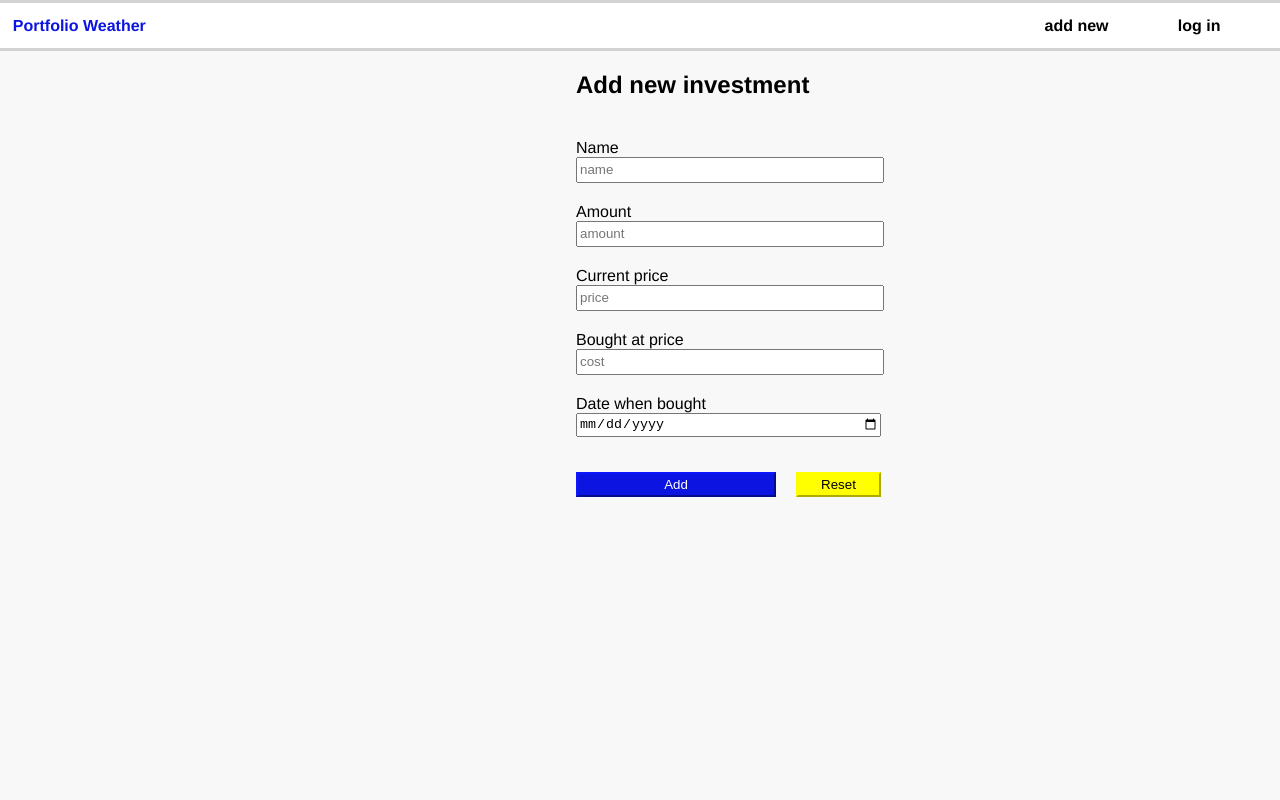
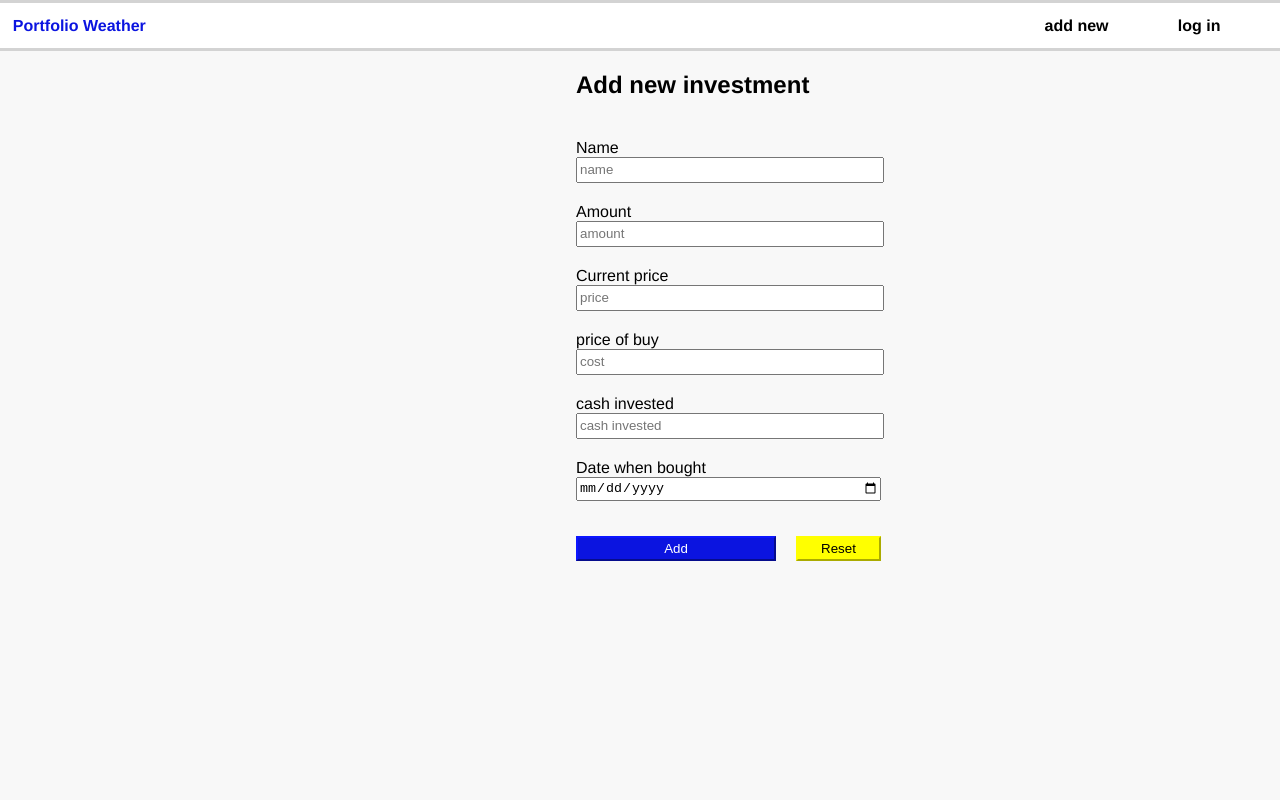
Before and after one commit to jpeipone/React-Firebase-Portfolio, a React (Create React App) app in the folder investors-app/: page /add in a window 1280 px wide. Shown: the top 800 px of the page. Built offline with nearby package versions, Linux system fonts and the light colour scheme; no server answers.

Commit message:
value and cashInvested now stored in database aswell

```diff
--- a/investors-app/src/components/Firestore/create/AddNewInvestment.js
+++ b/investors-app/src/components/Firestore/create/AddNewInvestment.js
@@ -8,12 +8,13 @@ const AddNewInvestment = async (
   amount,
   price,
   cost,
-  value,
-  boughtDate,
-  winLossNeutral
+  cashInvested,
+  boughtDate
 ) => {
   //Firestore investors collection reference
   const investorCollectionRef = collection(db, "investors");
+
+  const tempValue = Number(parseFloat((amount * price).toFixed(2)));
 
   //structure of new investment data
   const newInvestment = {
@@ -21,6 +22,9 @@ const AddNewInvestment = async (
     price: price,
     amount: amount,
     cost: cost,
+    cashInvested: cashInvested,
+    boughtDate: boughtDate,
+    value: tempValue,
   };
 
   //investor own document
@@ -36,10 +40,10 @@ const AddNewInvestment = async (
   await addDoc(investorInvestmentsCollection, newInvestment);
   console.log("add new doc");
 
-  //     investmentCollection.addDoc(newInvestment);
-  //testing update Summary
-  //  SummaryUserInvestments(UIDinvestor, 1, 50, 89);
-  //testing ends
+  // update portfolio Summary
+  const assetSum = 1;
+  const value = tempValue;
+  SummaryUserInvestments(UIDinvestor, 1, cashInvested, value);
 };
 
 export default AddNewInvestment;
--- a/investors-app/src/components/Firestore/update/SummaryUserInvestments.js
+++ b/investors-app/src/components/Firestore/update/SummaryUserInvestments.js
@@ -5,7 +5,7 @@ import { setDoc, doc, increment } from "firebase/firestore";
 export const SummaryUserInvestments = async (
   UIDinvestor,
   assetSum,
-  cost,
+  cashInvested,
   value
 ) => {
   //reference summary collection
@@ -21,7 +21,7 @@ export const SummaryUserInvestments = async (
     AssetsSum: increment(assetSum),
     NegativeAssetsSum: 8,
     PositiveAssetsSum: 3,
-    TotalCost: increment(cost),
+    TotalCost: increment(cashInvested),
     TotalValue: increment(value),
   };
 
--- a/investors-app/src/components/Pages/addPage/AddInvestmentForm.js
+++ b/investors-app/src/components/Pages/addPage/AddInvestmentForm.js
@@ -9,24 +9,23 @@ const AddInvestmentForm = () => {
   const [amount, setAmount] = useState("");
   const [price, setPrice] = useState("");
   const [cost, setCost] = useState("");
-  const [value, setValue] = useState("");
+  const [value, setValue] = useState(0.0);
   const [boughtDate, setBoughtDate] = useState("");
   const [winLossNeutral, setWinLossNeutral] = useState(""); //status of trade comparing price to cost
+  const [cashInvested, setCashInvested] = useState("");
 
   const handleAddInvestment = () => {
-    console.log("add new investment clicked");
-    console.log("name:", name);
+    //  const tempValue = Number(parseFloat((amount * price).toFixed(2)));
+
     AddNewInvestment(
       UIDinvestor,
       name,
       amount,
       price,
       cost,
-      value,
-      boughtDate,
-      winLossNeutral
+      cashInvested,
+      boughtDate
     );
-    alert(name);
   };
 
   const handleResetForm = () => {
@@ -37,6 +36,7 @@ const AddInvestmentForm = () => {
     setValue(null);
     setBoughtDate(null);
     setWinLossNeutral(null);
+    setCashInvested(null);
   };
 
   return (
@@ -67,13 +67,21 @@ const AddInvestmentForm = () => {
           className="input__investment"
           onChange={(e) => setPrice(parseFloat(e.target.value))}
         />
-        <label className="input__label">Bought at price</label>
+        <label className="input__label">price of buy</label>
         <input
           placeholder="cost"
           type="number"
           step="0.1"
           className="input__investment"
           onChange={(e) => setCost(parseFloat(e.target.value))}
+        />
+        <label className="input__label">cash invested</label>
+        <input
+          placeholder="cash invested"
+          type="number"
+          step="0.1"
+          className="input__investment"
+          onChange={(e) => setCashInvested(parseFloat(e.target.value))}
         />
         <label className="input__label">Date when bought</label>
         <input
--- a/investors-app/src/components/TableAssets/TableAssets.css
+++ b/investors-app/src/components/TableAssets/TableAssets.css
@@ -27,17 +27,17 @@
 }
 
 .asset__profit {
-  width: 100px;
+  width: 150px;
 }
 
 .positive__profit {
-  width: 100px;
+  width: 150px;
   color: green;
   font-weight: bold;
 }
 
 .negative__profit {
-  width: 100px;
+  width: 150px;
   color: red;
   font-weight: bold;
 }
--- a/investors-app/src/components/TableAssets/TableAssets.js
+++ b/investors-app/src/components/TableAssets/TableAssets.js
@@ -29,7 +29,6 @@ const TableAssets = () => {
           <div className="asset__profit">return</div>
           <div className="asset__value">value</div>
 
-          <div className="asset__cost">invested</div>
           <div className="asset__amount">amount</div>
         </div>
         {userdata
@@ -39,17 +38,15 @@ const TableAssets = () => {
                 <div className="asset__price">{investment?.price}</div>
                 <div
                   className={
-                    investment?.price * investment?.amount - investment?.cost >=
-                    0
+                    investment?.price - investment?.cost >= 0
                       ? "positive__profit"
                       : "negative__profit"
                   }
                 >
-                  {investment?.price * investment?.amount - investment?.cost}$
+                  {investment?.value - investment?.cashInvested}
                 </div>
                 <div className="asset__value"> {investment?.value}</div>
 
-                <div className="asset__cost">{investment?.cost} </div>
                 <div className="asset__amount">{investment?.amount}</div>
                 <button
                   className="asset-delete__btn"
```
